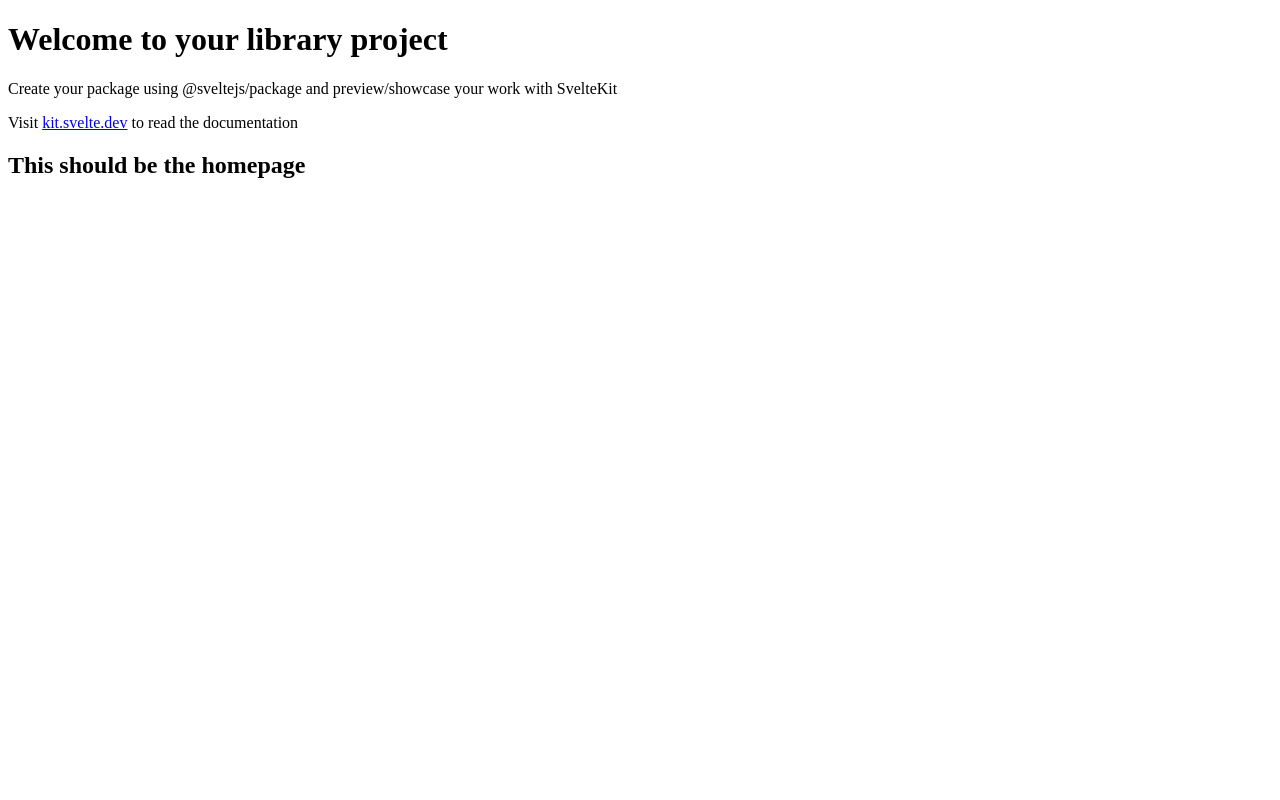
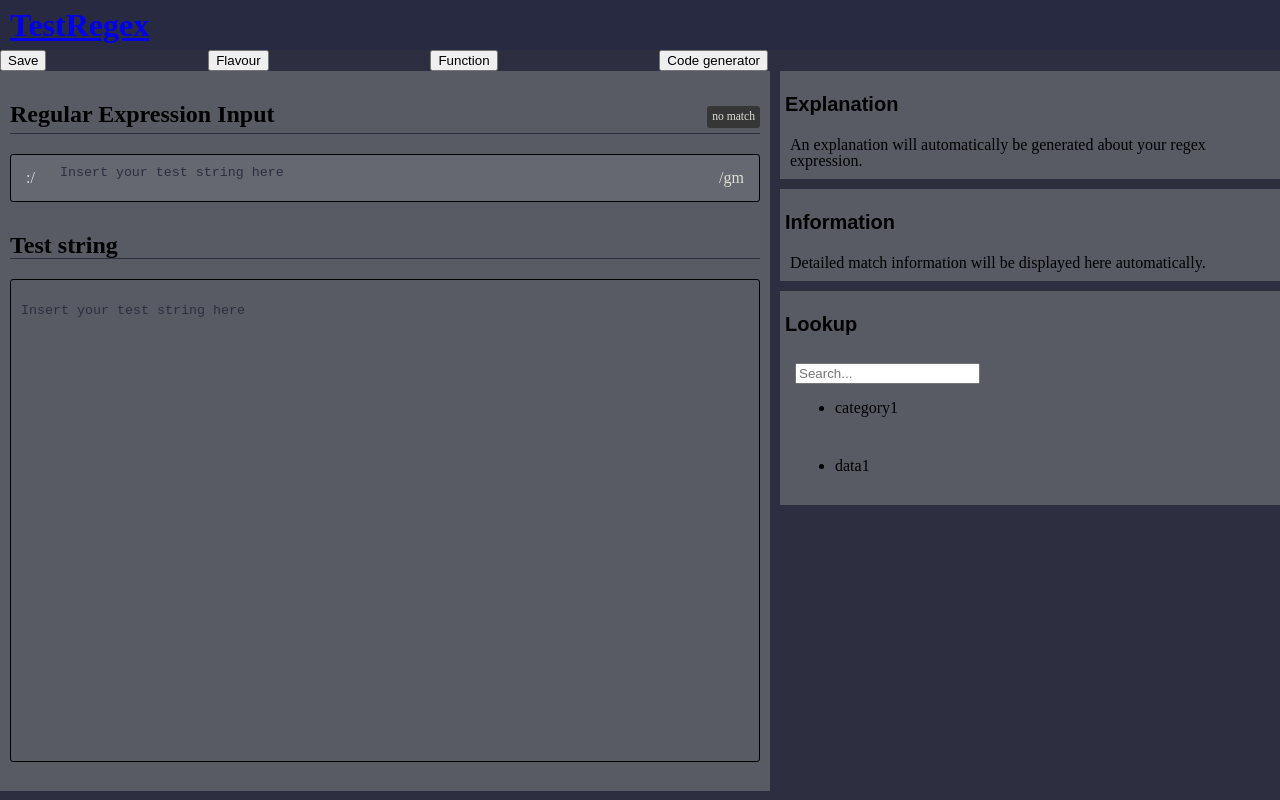
Before and after one commit to J-Nova/testregex, a SvelteKit app in the folder TestRegex.com/: page / in a window 1280 px wide. Built offline with nearby package versions, Linux system fonts and the light colour scheme.

Commit message:
J nova/issue2 (#7)
* base layout created

* Fixed right side css

```diff
--- a/TestRegex.com/package.json
+++ b/TestRegex.com/package.json
@@ -15,5 +15,8 @@
 		"typescript": "^4.9.3",
 		"vite": "^4.0.0"
 	},
-	"type": "module"
+	"type": "module",
+	"dependencies": {
+		"@sveltejs/adapter-auto": "^1.0.0"
+	}
 }
--- a/TestRegex.com/src/app.html
+++ b/TestRegex.com/src/app.html
@@ -3,11 +3,21 @@
 <html lang="en">
 	<head>
 		<meta charset="utf-8" />
+		<title>TestRegex: test, build and debug regex</title>
 		<link rel="icon" href="%sveltekit.assets%/favicon.png" />
 		<meta name="viewport" content="width=device-width, initial-scale=1" />
+		<link rel="stylesheet" href="%sveltekit.assets%/global.css">
 		%sveltekit.head%
 	</head>
 	<body>
+		<header>
+			<h1>
+				<a href="/" aria-label="TestRegex">
+					<span>TestRegex</span>
+				</a>
+			</h1>
+		</header>
+
 		<div>%sveltekit.body%</div>
 	</body>
 </html>
--- /dev/null
+++ b/TestRegex.com/src/lib/data.js
@@ -0,0 +1,6 @@
+// Reexport your entry components here
+export const match_status = {
+    0: "No match",
+    1: "Match found",
+    2: "Error",
+};
--- a/TestRegex.com/src/lib/index.js
+++ /dev/null
@@ -1 +0,0 @@
-// Reexport your entry components here
--- a/TestRegex.com/src/routes/+page.svelte
+++ b/TestRegex.com/src/routes/+page.svelte
@@ -1,5 +1,218 @@
-<h1>Welcome to your library project</h1>
-<p>Create your package using @sveltejs/package and preview/showcase your work with SvelteKit</p>
-<p>Visit <a href="https://kit.svelte.dev">kit.svelte.dev</a> to read the documentation</p>
+<script>
+    import TextArea from "./TextAreaResize.svelte";
+    import {match_status} from '$lib/data.js'
+    let delimiter = "/";
+    let flags = ["g", "m"];
+    let status = 0;
+    let regex_expression;
+    let test_string;
+    let flavour_begin = ":";
+    let flavour_end = "/";
 
-<h2>This should be the homepage</h2>
+    function flagString(){
+        return flags.join("");
+    }
+    function showHide(id) {
+        if (document.getElementById(id).style.display == "none") {
+            document.getElementById(id).style.display = "block";
+        } else {
+            document.getElementById(id).style.display = "none";
+        }
+    }
+
+    function showExplanation(){
+        showHide("explanation");
+    }
+
+    function showInformation(){
+        showHide("information");
+    }
+
+    function lookUp(){
+        showHide("lookup");
+    }
+
+
+
+</script>
+
+<div class="functions">
+    <button>Save</button>
+    <div class="flavour">
+        <button>Flavour</button>
+        <ul class="flavour-list">
+            <li>Javascript (ECMAScript)</li>
+        </ul>
+    </div>
+
+    <button>Function</button>
+    <button>Code generator</button>
+</div>
+<main>
+
+<div id="left-side">
+    <div class="input">
+        <h2>
+            <span>Regular Expression Input</span>
+            <span class="result">{match_status[status]}</span>
+        </h2>
+        <div class="input">
+            <span class="delimiter">{flavour_begin}{delimiter}</span>
+            <TextArea bind:value={regex_expression}  maxRows={10} minRows={1.5}/>
+            <span class="flags">{flavour_end}{flagString()}</span>
+        </div>
+    </div>
+
+    <div class="string">
+        <h2>
+            <span>Test string</span>
+        </h2>
+        <div class="input">
+            <TextArea bind:value={test_string}  maxRows={35} minRows={35}/>
+        </div>
+    </div>
+
+</div>
+
+<div id="right-side">
+    <div class="explanation">
+        <button on:click={showExplanation}>
+            <h2>
+                <span>Explanation</span>
+            </h2>
+        </button>
+        <div id="explanation">
+            <span>An explanation will automatically be generated about your regex expression.</span>
+        </div>
+    </div>
+
+    <div class="information">
+        <button on:click={showInformation}>
+            <h2>
+                <span>Information</span>
+            </h2>
+        </button>
+        <div id="information">
+            <span>Detailed match information will be displayed here automatically.</span>
+        </div>
+    </div>
+
+    <div class="lookup">
+        <button on:click={lookUp}>
+            <h2>
+                <span>Lookup</span>
+            </h2>
+        </button>
+        <div id="lookup">
+            <div class="categories">
+                <input type="text" placeholder="Search..." spellcheck="false">
+                <ul>
+                    <li>category1</li>
+                </ul>
+            </div>
+
+            <div class="data">
+                <ul>
+                    <li>data1</li>
+                </ul>
+            </div>
+        </div>
+    </div>
+</div>
+
+</main>
+
+<style>
+    .functions {
+        display: flex;
+        flex-direction: row;
+        max-width: 60%;
+        justify-content: space-between;
+    }
+
+    .functions ul {
+        display: none;
+    }
+
+    main {
+        display: flex;
+        flex-direction: row;
+        gap: 10px;
+        height: 90vh;
+    }
+
+    #left-side {
+        background-color: var(--body-secondary);
+        width: 60%;
+        display: flex;
+        flex-direction: column;
+        padding:10px;
+        gap:10px;
+    }
+
+    .input h2 .result { /* this is the no match text box */
+        border-radius: 3px;
+        background: var(--no-match);
+        font-size: .725rem;
+        font-weight: 500;
+        padding: 3px 5px;
+        text-transform: lowercase;
+        color: var(--body-quaternary);
+    }
+
+    .input div { /* this is for all the divs in the input */
+        background-color: var(--body-tertiary);
+        border: 1px solid;
+        border-radius: 3px;
+    }
+
+    .input .input {
+        align-items: center;
+        display: flex;
+        flex-direction: row;
+        justify-content: space-between;
+    }
+
+    .input h2, .string h2 { /* this is the header for the inputs */
+        padding: 5px 0px;
+        border-bottom: 1px solid var(--body-primary);
+        display: flex;
+        flex-direction: row;
+        justify-content: space-between;
+    }
+
+    .delimiter, .flags {
+        align-self: baseline;
+        padding: 15px;
+        color: var(--body-quaternary);
+    }
+
+    .string .input {
+        border-radius: 3px;
+        border: 1px solid;
+    }
+
+    #right-side {
+        width: 40%;
+        display: flex;
+        flex-direction: column;
+        gap:10px;
+    }
+
+    #right-side button {
+        background: none;
+        border: none;
+        color: inherit;
+        cursor: pointer;
+        margin: 0;
+        padding: 0;
+        text-align: inherit;
+    }
+
+    #right-side div {
+        background-color: var(--body-secondary);
+        height: auto;
+        padding: 5px;
+    }
+
+</style>
--- /dev/null
+++ b/TestRegex.com/src/routes/TextAreaResize.svelte
@@ -0,0 +1,44 @@
+<script>
+	export let value = '';
+	export let maxRows;
+	export let minRows;
+</script>
+
+<div class="container">
+	<pre
+		aria-hidden="true"
+		style="max-height: {maxRows}em; min-height: {minRows}em"
+	>{value}</pre>
+
+	<textarea bind:value autocomplete="off" translate="no" placeholder="Insert your test string here"></textarea>
+</div>
+
+<style>
+	.container {
+		position: relative;
+		width: 100%;
+	}
+
+	pre {
+		color: transparent !important;
+	}
+
+	textarea {
+		position: absolute;
+		width: 100%;
+		height: 100%;
+		top: 0;
+		resize: none;
+		background-color: inherit;
+		border: none;
+		outline: none;
+		color: var(--body-primary);
+		overflow-y: auto;
+		box-sizing: border-box;
+		padding: 10px;
+	}
+
+	::placeholder {
+			color : var(--body-primary);
+	}
+</style>
--- /dev/null
+++ b/TestRegex.com/static/global.css
@@ -0,0 +1,32 @@
+:root {
+    --header: #282A41;
+    --body-primary: #2D2F40;
+    --body-secondary: #585B63;
+    --body-tertiary: #656871;
+    --body-quaternary: #DDDED4;
+    --no-match: #363636;
+    --match-bg: #2b4230;
+    --error-bg: #8a2d2d;
+}
+
+
+body {
+    height: 100%;
+    width: 100%;
+    margin: 0;
+    /* overflow: hidden; */
+    padding: 0;
+    tab-size: 4;
+    line-height: 16px;
+    background-color: var(--body-primary);
+}
+
+header {
+    height: 50px;
+    background-color: var(--header);
+    align-items: center;
+    display: flex;
+    padding: 0 10px;
+    user-select: none;
+    box-sizing: border-box;
+}
```
Also changed, not shown: 1 other file (tests, documents, lock files or other folders).
